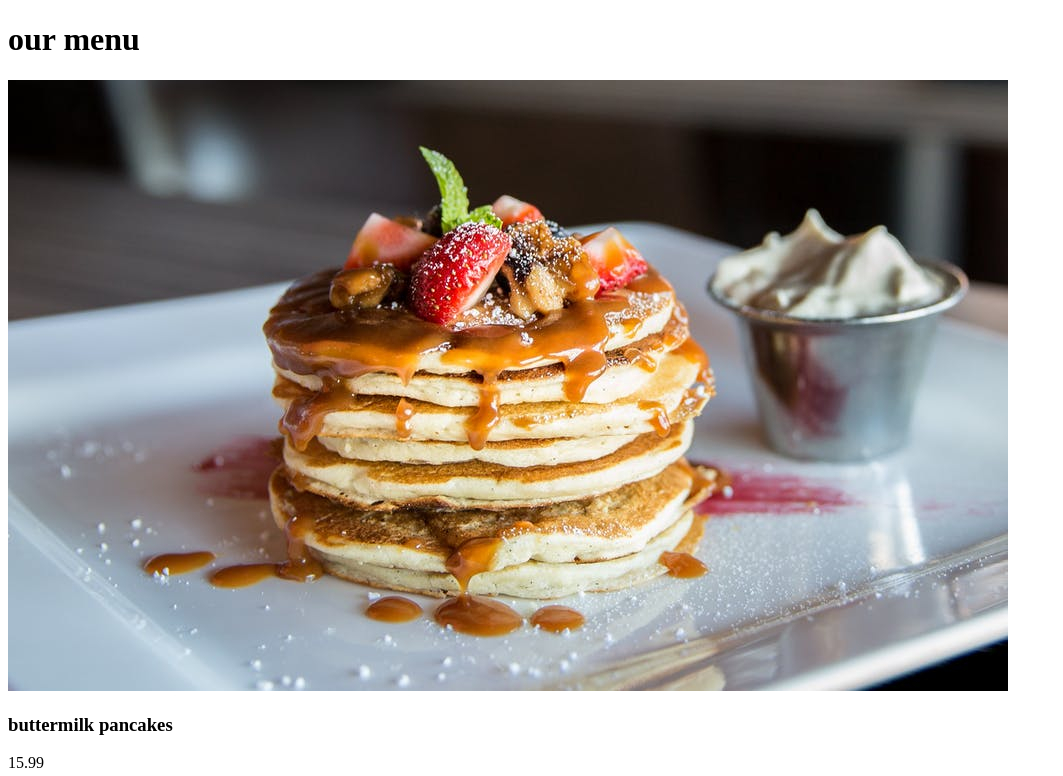
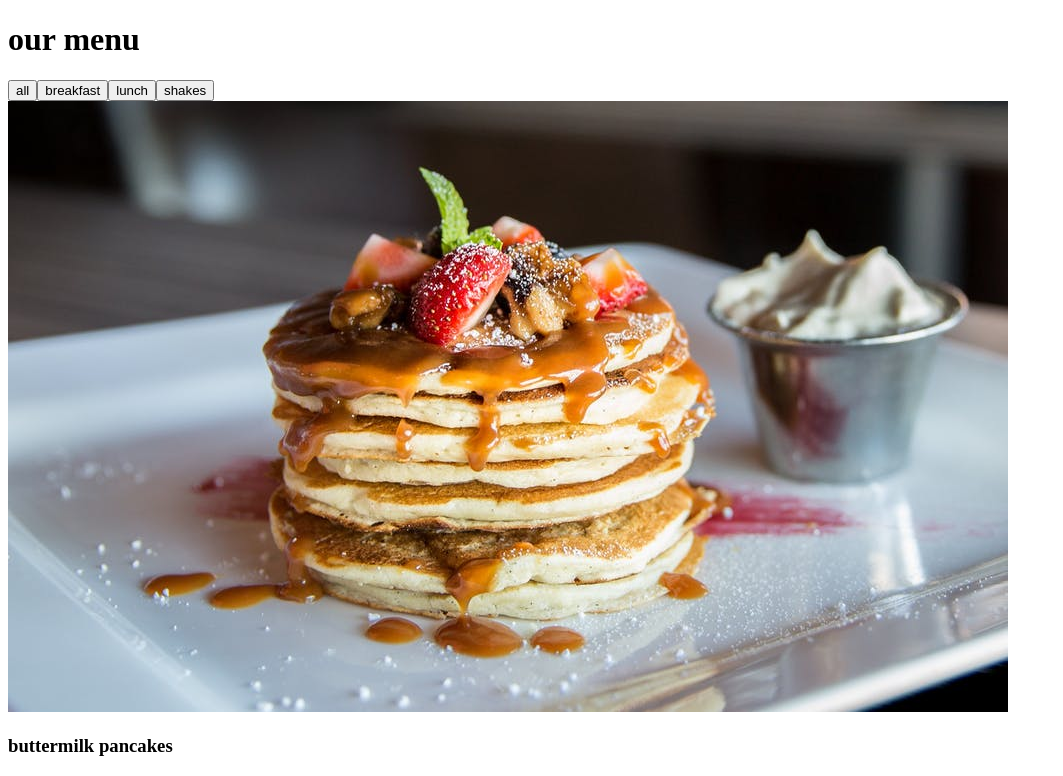
Before and after one commit to sun-n-y/menuAppSolo, a React (Vite) app: page / in a window 1280 px wide. Shown: the top 776 px of the page, without its empty margins (0-1063 px from the left). Built offline with nearby package versions, Linux system fonts and the light colour scheme.

Commit message:
add render buttons

```diff
--- a/src/App.jsx
+++ b/src/App.jsx
@@ -2,13 +2,18 @@ import { useState } from 'react';
 import menu from './data';
 import Title from './Title';
 import Menu from './Menu';
+import Buttons from './Buttons';
+
+const categories = ['all', ...new Set(menu.map((item) => item.category))];
 
 function App() {
   const [menuItems, setMenuItems] = useState(menu);
+
   return (
     <>
       <main>
         <Title title={'our menu'} />
+        <Buttons buttons={categories} />
         <Menu menuItems={menuItems} />
       </main>
     </>
--- /dev/null
+++ b/src/Buttons.jsx
@@ -0,0 +1,14 @@
+const Buttons = ({ buttons }) => {
+  return (
+    <div className="btn-container">
+      {buttons.map((button) => {
+        return (
+          <button type="button" className="btn" key={button}>
+            {button}
+          </button>
+        );
+      })}
+    </div>
+  );
+};
+export default Buttons;
```
